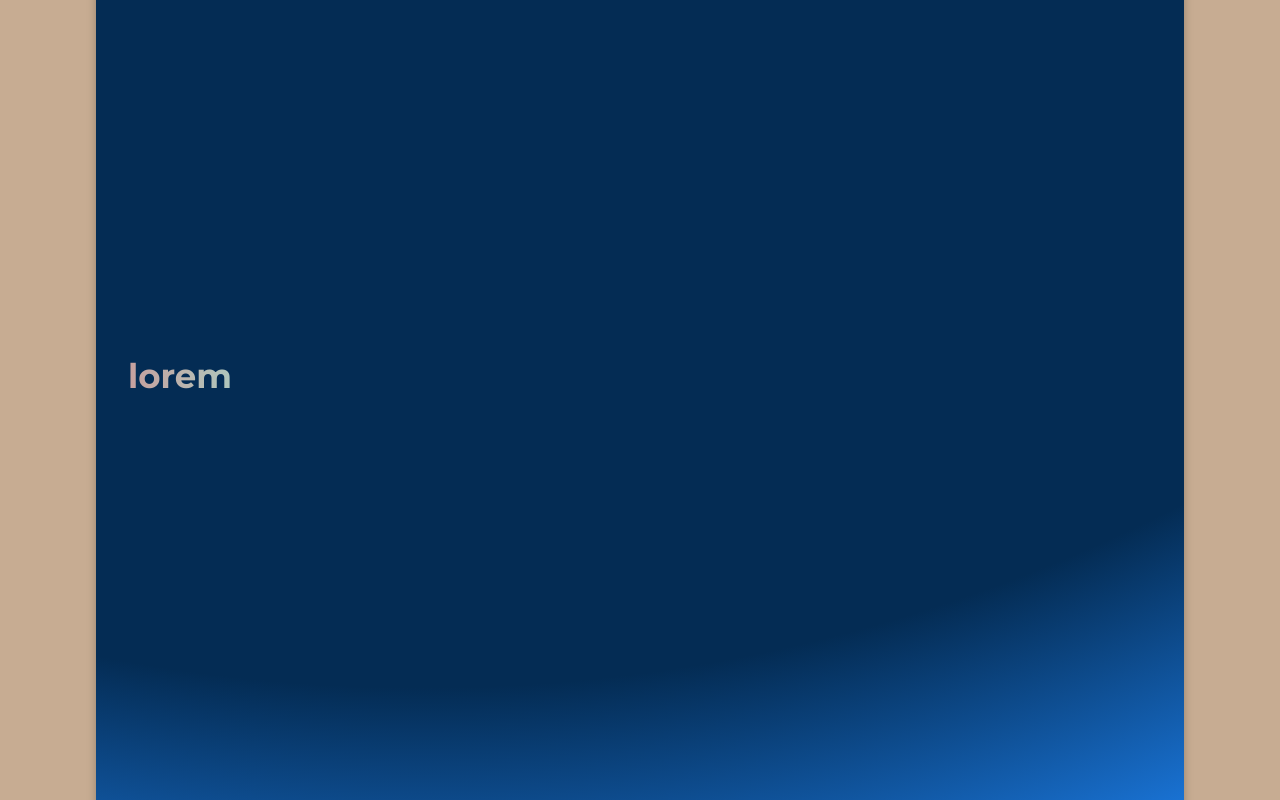
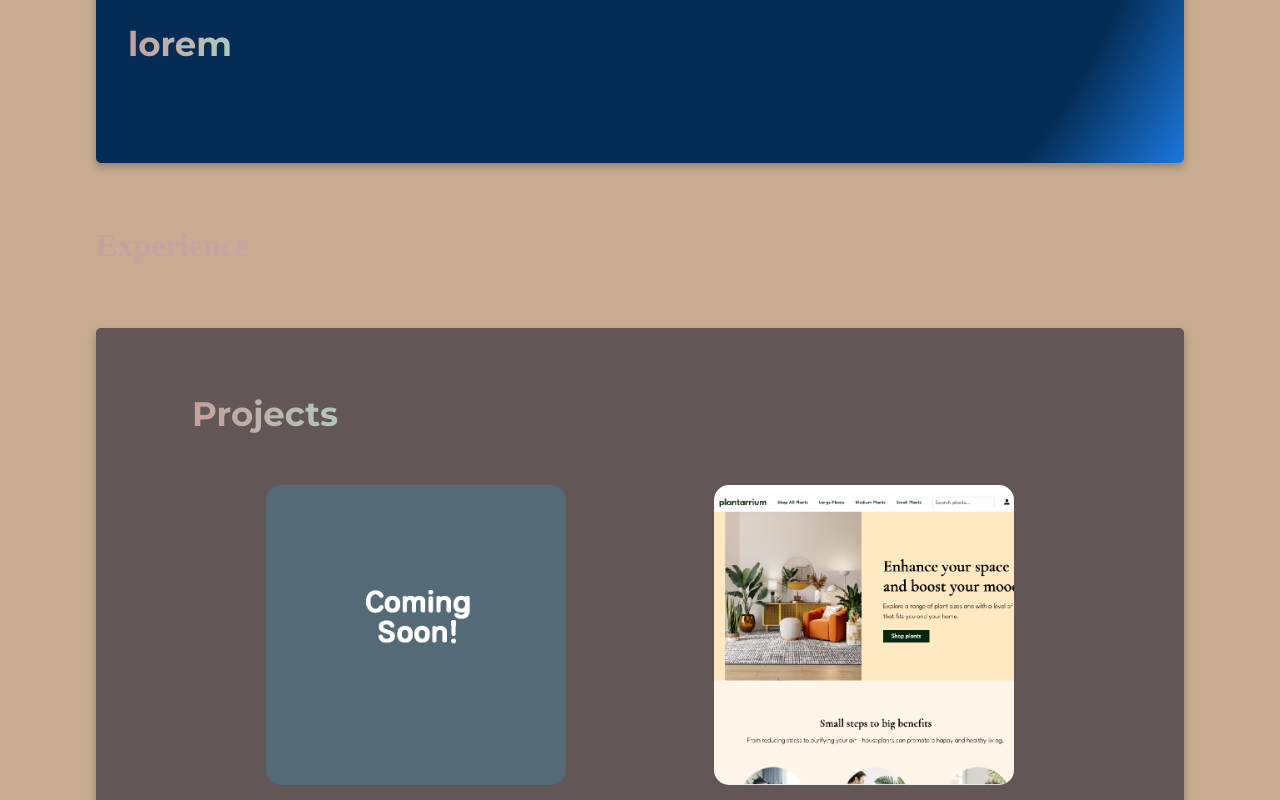
Before and after one commit to yeonjuparkk/yeonjuparkk.github.io, a React (Create React App) app: page / in a window 1280 px wide. Shown: the part 1240-2040 px from the top of the page. Built offline with nearby package versions, Linux system fonts and the light colour scheme.

Commit message:
update book treats to be coming soon

```diff
--- a/src/App.js
+++ b/src/App.js
@@ -19,8 +19,8 @@ function App() {
         <Header />
       </div>
       <About />
+      <Experience />
       <Projects />
-      <Experience />
       <Library />
       <Footer />
     </div>
--- a/src/assets/index.js
+++ b/src/assets/index.js
@@ -11,3 +11,4 @@ export { default as wedding4 } from "./beachWedding.jpg";
 export { default as wedding5 } from "./101A6526.jpg";
 export { default as weddingDetail1 } from "./101A4894.jpg";
 export { default as weddingDetail2 } from "./101A7588.jpg";
+export { default as comingSoon } from "./coming_soon.png";
--- a/src/components/Navbar.jsx
+++ b/src/components/Navbar.jsx
@@ -12,10 +12,10 @@ const Menu = () => {
         <a href="#about">About</a>
       </p>
       <p>
-        <a href="#projects">Projects</a>
+        <a href="#experience">Experience</a>
       </p>
       <p>
-        <a href="#experience">Experience</a>
+        <a href="#projects">Projects</a>
       </p>
       <p>
         <a href="#photography">Photography</a>
--- a/src/containers/About.jsx
+++ b/src/containers/About.jsx
@@ -4,31 +4,12 @@ import "./About.css";
 const About = () => {
   return (
     <div className="portfolio__about section__margin" id="about">
-			<div className="portfolio___about-project">
-				<Project
-					title="Yeonju Park"
-					text=""
-				/>
-			</div>
-			<div className="portfolio__about-heading" >
+      <div className="portfolio__about-heading">
         <h1 className="gradient__text">lorem</h1>
       </div>
-			<div className="portfolio__about-container">
-				<Project
-					title="Skills"
-					text="JavaScript, React, Node.js, Java, Spring Framework, JUnit, PostgreSQL, Postman, HTML, CSS"
-				/>
-				<Project
-					title=""
-					text=""
-				/>
-				<Project
-					title=""
-					text=""
-				/>
-			</div>
+      <div className="portfolio__about-container"></div>
     </div>
   );
-}
+};
 
 export default About;
--- a/src/containers/Experience.jsx
+++ b/src/containers/Experience.jsx
@@ -6,6 +6,7 @@ const Experience = () => {
       <div className="portfolio__experience-heading">
         <h1 className="gradient__text">Experience</h1>
       </div>
+      <div className="portfolio__experience-skills"></div>
     </div>
   );
 };
--- a/src/containers/Projects.jsx
+++ b/src/containers/Projects.jsx
@@ -1,16 +1,15 @@
 import "./Projects.css";
 import { Project } from "../components";
-import { plantarrium, snake, strangersThings } from "../assets";
+import { plantarrium, snake, strangersThings, comingSoon } from "../assets";
 
 const Projects = () => {
   const projectsData = [
     {
       title: "Book Treats",
       gitHubLink: "",
-      deployLink: "https://herewecode.io/",
-      imgUrl: `${plantarrium}`,
+      imgUrl: `${comingSoon}`,
       text: "A fun website to track reading records by stacking books",
-      techStack: "TypeScript, Java"
+      techStack: "TypeScript, Java",
     },
     {
       title: "Plantarrium",
@@ -18,7 +17,7 @@ const Projects = () => {
       deployLink: "https://plantarrium.onrender.com",
       imgUrl: `${plantarrium}`,
       text: "An E-Commerse website for selling plants",
-      techStack: "React, Node.js, postgreSQL, CSS"
+      techStack: "React, Node.js, postgreSQL, CSS",
     },
     {
       title: "Stranger's Things",
@@ -26,7 +25,7 @@ const Projects = () => {
       deployLink: "https://brave-dijkstra-2c5b38.netlify.app/",
       imgUrl: `${strangersThings}`,
       text: "A Craigslist like website built with CRUD",
-      techStack: "React"
+      techStack: "React",
     },
     {
       title: "Snake Game",
@@ -34,7 +33,7 @@ const Projects = () => {
       deployLink: "https://vibrant-beaver-bfeed7.netlify.app/",
       imgUrl: `${snake}`,
       text: "Score by eating as many apples",
-      techStack: "JavaScript DOM"
+      techStack: "JavaScript DOM",
     },
   ];
 
```
Also changed, not shown: src/assets/coming_soon.png (added). Lines whose indentation alone changed are shown as unchanged.
